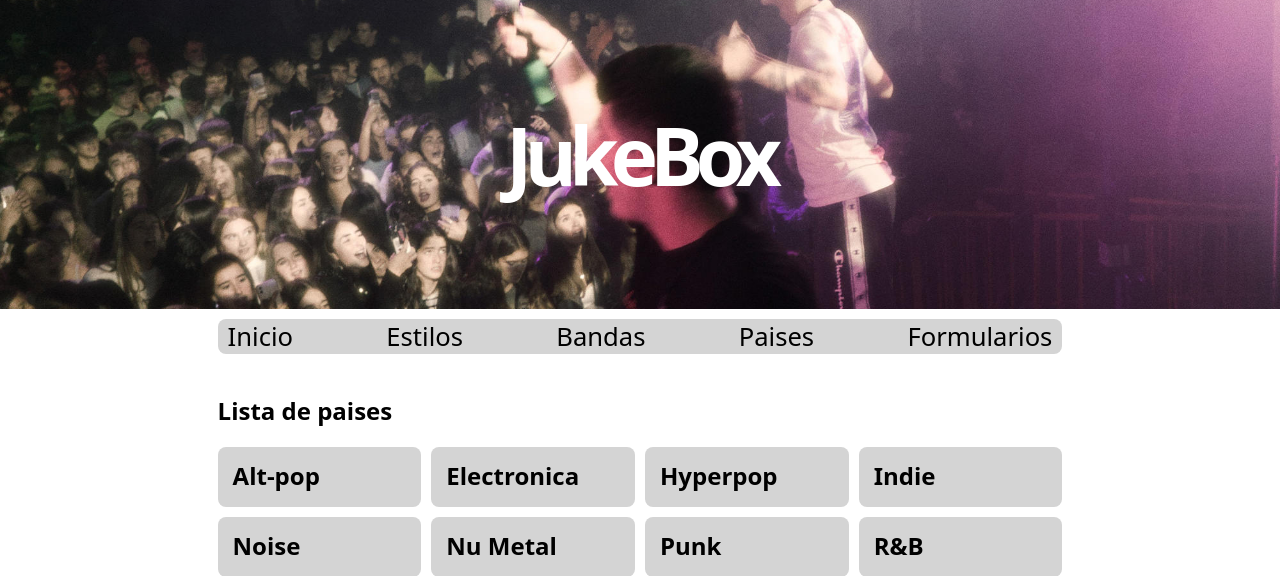
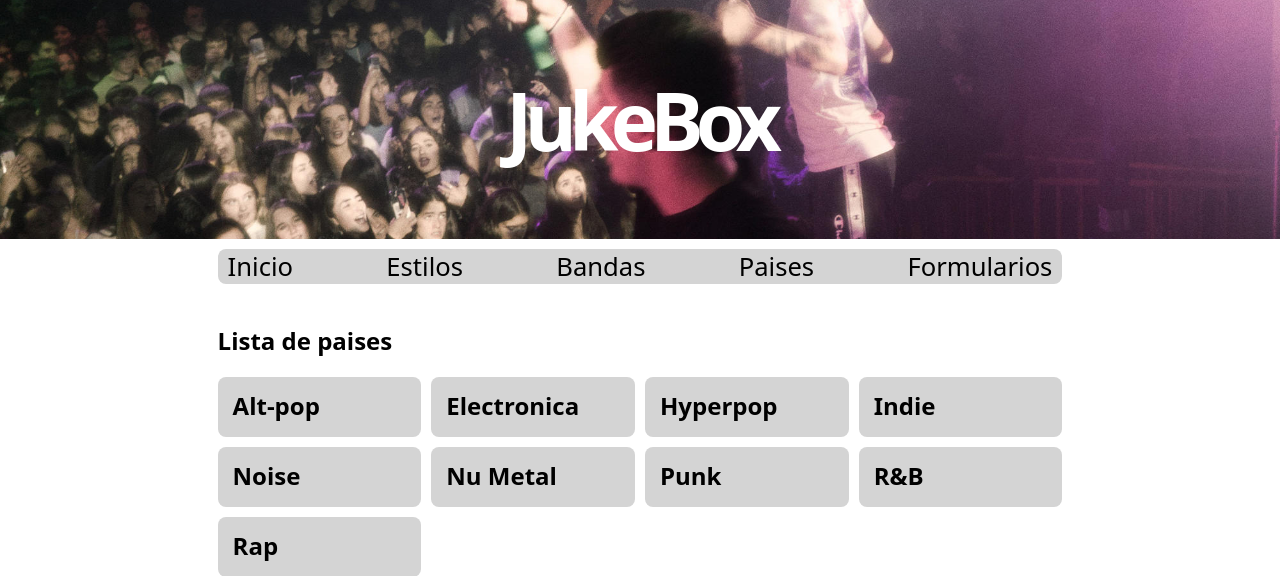
Before and after one commit to unaiLarra/jukeBox, a Django app: page /estilos in a window 1280 px wide. Shown: the top 576 px of the page. Run offline with Django 4.2, Linux system fonts and the light colour scheme; data comes from the database, SQL or seed files in the repository.

Commit message:
Cambios de estilo menores

```diff
--- a/appJukeBox/static/css/estilos.css
+++ b/appJukeBox/static/css/estilos.css
@@ -76,8 +76,8 @@ header {
     background-image: url("../images/img.jpg");
     background-size: cover;
     background-position: center;
-    padding-top: 100px;
-    padding-bottom: 100px;
+    padding-top: 65px;
+    padding-bottom: 65px;
 }
 
 h1 {
@@ -199,7 +199,7 @@ a:hover {
 }
 
 .detail .card .card-image {
-    height: 300px;
+    height: 370px;
 }
 
 .detail .card:hover > .card-image img{
@@ -222,9 +222,6 @@ a:hover {
     border-radius: 8px;
 
     transition: all var(--transition-time);
-
-    animation: slideFromBottom var(--animation-time);
-
 }
 
 .card-image {
```
